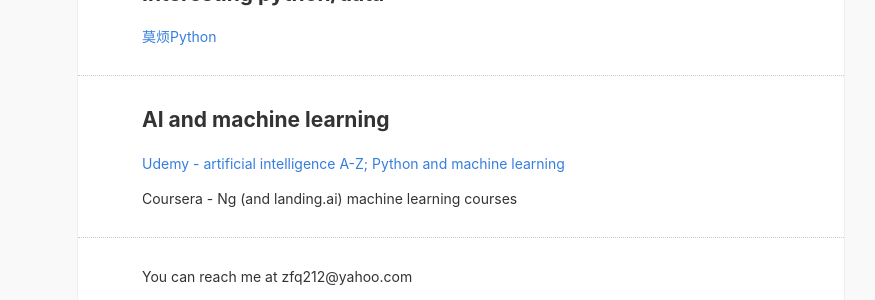
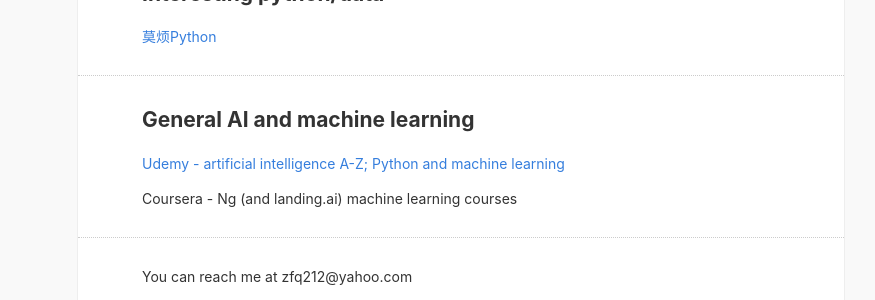
Before and after one commit to zfq212git/zfq212git.github.io, a Jekyll site: the page built from _posts/2018-02-04-test1-firstPost.md, in a window 1280 px wide. Shown: the part 486-786 px from the top of the page, without its empty margins (179-1054 px from the left). Built offline with Jekyll 4.4.1, drawn with Linux system fonts in a browser that asks for light colours; nearby versions of some CDN libraries.

Commit message:
Update 2018-02-04-test1-firstPost.md

```diff
--- a/_posts/2018-02-04-test1-firstPost.md
+++ b/_posts/2018-02-04-test1-firstPost.md
@@ -12,7 +12,7 @@
 
 
 ---
-## AI and machine learning
+## General AI and machine learning
 
 [Udemy - artificial intelligence A-Z; Python and machine learning](https://www.udemy.com/home/my-courses/learning/)
 
```
